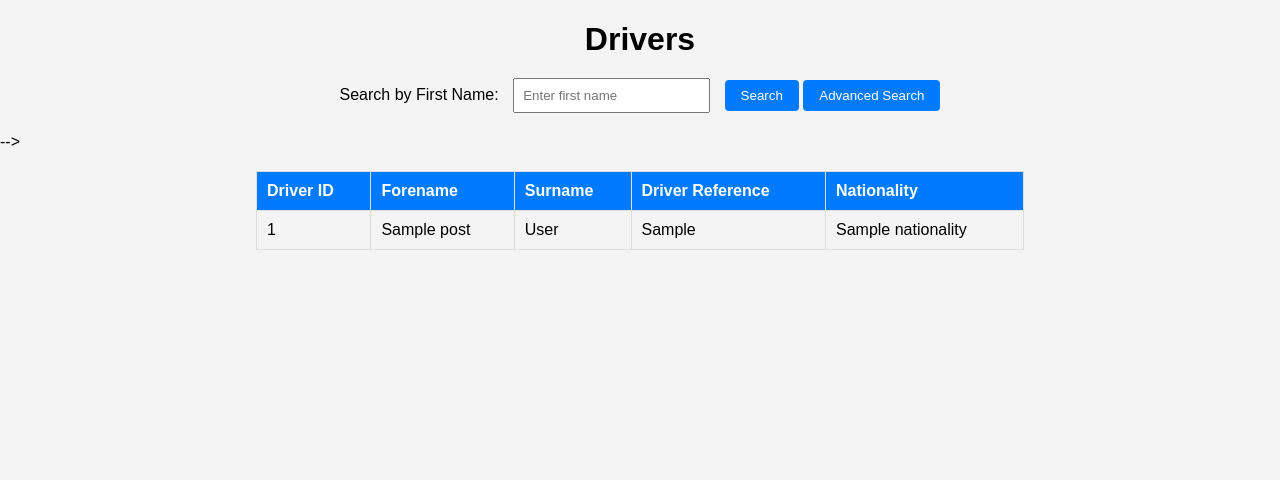
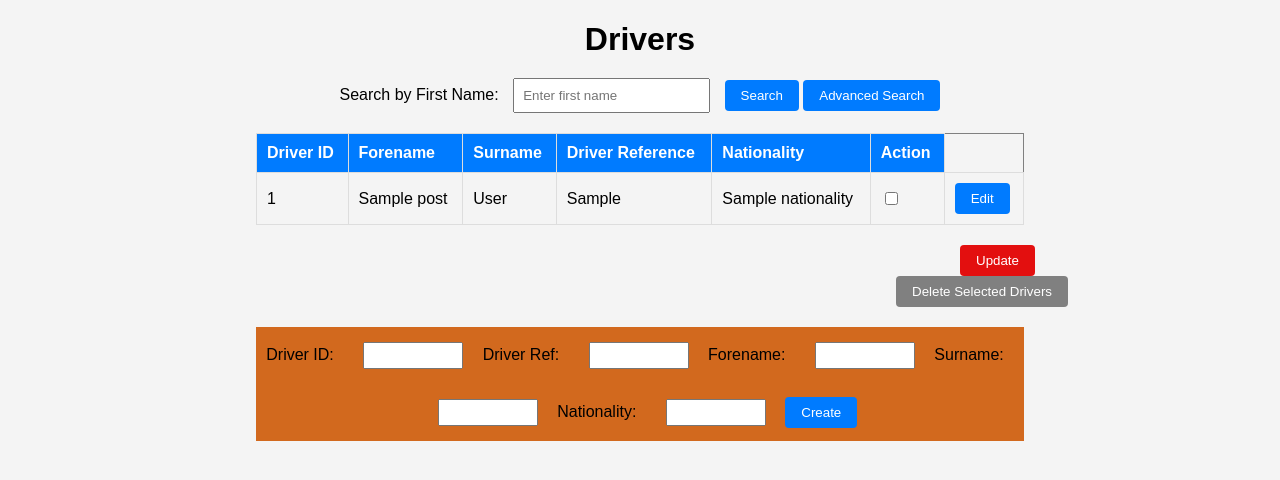
Before and after one commit to databaSEY/Database-Project, a Flask app: template project/templates/drivers/index.html in a window 1280 px wide. Shown: the top 480 px of the page. Run offline with Flask 3, Linux system fonts and the light colour scheme; the template is opened without the code that fills it: most values are stand-ins (such as "Sample title", 1, 10 or a date in 2020); some libraries are stand-ins or nearby versions.

Commit message:
create, update, delete operations

```diff
--- a/project/static/style.css
+++ b/project/static/style.css
@@ -20,7 +20,7 @@ label {
     margin-right: 10px;
 }
 
-input {
+.search-input {
     padding: 8px;
     margin-right: 10px;
 }
@@ -92,9 +92,11 @@ li {
     background-color: #ccc;  /* Set your desired background color on hover */
     color: #555;  /* Set your desired text color on hover */
 }
+
 .table-container {
     margin: 20px auto; /* Auto margin to center the table horizontally */
 }
+
 table {
     width: 60%;
     border-collapse: collapse;
@@ -115,5 +117,30 @@ th {
 tbody tr:nth-child(even) {
     background-color: #f9f9f9;
 }
+.create {
+    margin-top: 20px;
+    margin-left: 20%;
+    margin-right: 20%;
+    background-color: chocolate;
+    text-align: center;
+}
 
+.create-input {
+    padding: 4px;
+    margin: 15px;
+    width: 100px; /* Adjust the width as needed */
+    box-sizing: border-box; /* Include padding and border in the element's total width and height */
+}
+
+.delete-button{
+    text-align: right;
+    margin-left: 70%;
+    background-color: gray;
+
+}
+.update-button{
+    text-align: right;
+    margin-left: 75%;
+    background-color: rgb(227, 15, 15);
+}
 /* Add more styling as needed */
--- a/project/templates/drivers/index.html
+++ b/project/templates/drivers/index.html
@@ -13,7 +13,7 @@
 
   <form id="searchForm" action="{{ url_for('drivers.index') }}" method="GET" onsubmit="saveAndSubmitForms()">
     <label for="search">Search by First Name:</label>
-    <input type="text" id="search" name="search" placeholder="Enter first name">
+    <input class="search-input" type="text" id="search" name="search" placeholder="Enter first name">
     <button type="submit">Search</button>
 
     <button type="button" onclick="toggleAdvancedSearch()">Advanced Search</button>
@@ -37,40 +37,6 @@
     </div>
   </form>
 
-
-
-  <!-- <form id="paginationForm" action="{{ url_for('drivers.index') }}" method="GET" onsubmit="saveDriversPerPage()">
-    <label for="drivers_per_page">Drivers per Page:</label>
-    <select id="drivers_per_page" name="drivers_per_page">
-      <option value="5" {% if drivers_per_page==5 %}selected{% endif %}>5</option>
-      <option value="10" {% if drivers_per_page==10 %}selected{% endif %}>10</option>
-      <option value="20" {% if drivers_per_page==20 %}selected{% endif %}>20</option>
-      <!-- Add more options as needed -->
-    <!-- </select>
-    <button type="submit">Apply</button> -->
-  <!-- </form> --> -->
-
-  <!-- <script>
-    document.addEventListener('DOMContentLoaded', function () {
-      var driversPerPageSelect = document.getElementById('drivers_per_page');
-      var searchForm = document.getElementById('searchForm');
-
-      // Set the initial value of drivers_per_page in the select box
-      driversPerPageSelect.value = localStorage.getItem('driversPerPage') || '10';
-
-      // Save the selected value in local storage when it changes
-      driversPerPageSelect.addEventListener('change', function () {
-        localStorage.setItem('driversPerPage', this.value);
-      });
-
-      // Before submitting the search form, set the value in the select box
-      searchForm.addEventListener('submit', function () {
-        driversPerPageSelect.value = localStorage.getItem('driversPerPage') || '10';
-      });
-    });
-
-  </script> -->
-
   <table class="table-container" border="1">
     <thead>
       <tr>
@@ -79,20 +45,45 @@
         <th>Surname</th>
         <th>Driver Reference</th>
         <th>Nationality</th>
+        <th>Action</th>
       </tr>
     </thead>
     <tbody>
       {% for post in posts %}
-      <tr class="driver-row" data-driver-id="{{ post['driverId'] }}">
-        <td>{{ post['driverId'] }}</td>
-        <td>{{ post['forename'] }}</td>
-        <td>{{ post['surname'] }}</td>
-        <td>{{ post['driverRef'] }}</td>
-        <td>{{ post['nationality'] }}</td>
-      </tr>
-      {% endfor %}
+    <tr class="driver-row" data-driver-id="{{ post['driverId'] }}">
+      <td>{{ post['driverId'] }}</td>
+      <td class="editable">
+        <span>{{ post['forename'] }}</span>
+        <input id="forename" type="text" class="update-input" value="{{ post['forename'] }}" style="display: none;">
+      </td>
+      <td class="editable">
+        <span>{{ post['surname'] }}</span>
+        <input id="surname" type="text" class="update-input" value="{{ post['surname'] }}" style="display: none;">
+      </td>
+      <td class="editable">
+        <span>{{ post['driverRef'] }}</span>
+        <input id="driverRef" type="text" class="update-input" value="{{ post['driverRef'] }}" style="display: none;">
+      </td>
+      <td class="editable">
+        <span>{{ post['nationality'] }}</span>
+        <input id="nationality" type="text" class="update-input" value="{{ post['nationality'] }}" style="display: none;">
+      </td>
+      <td>
+        <input type="checkbox" onclick="handleCheckboxClick(this)">
+      </td>
+      <td>
+        <button class="edit-button" type="button" onclick="handleButtonClick(this)">Edit</button>
+      </td>
+    </tr>
+    {% endfor %}
     </tbody>
   </table>
+
+  <input type="hidden" id="driver_ids" name="driver_ids">
+
+<!-- Delete button -->
+<button class="update-button" type="button" onclick="updateBackend()">Update</button>
+<button class="delete-button" type="button" onclick="deleteSelectedDrivers()">Delete Selected Drivers</button>
 
   <script src="https://code.jquery.com/jquery-3.2.1.slim.min.js" integrity="sha384-KJ3o2DKtIkvYIK3UENzmM7KCkRr/rE9/Qpg6aAZGJwFDMVNA/GpGFF93hXpG5KkN" crossorigin="anonymous"></script>
 <script src="https://cdn.jsdelivr.net/npm/@popperjs/core@2.11.6/dist/umd/popper.min.js" integrity="sha384-MC2CB1nZFz7ZSJlGWeNciFuECM7hA31BlDhzNMz8Tpj2Y6zD8WqUvVLON5khbt6X" crossorigin="anonymous"></script>
@@ -104,43 +95,70 @@
 
       rows.forEach(function(row) {
           row.addEventListener('click', function() {
+            if (event.target.tagName.toLowerCase() === 'input') {
+                // If it's an input, do nothing (or handle the input click as needed)
+                return;
+            }
               var driverId = row.getAttribute('data-driver-id');
               var url = '{{ url_for("drivers.driver_details", driver_id=0, _external=True) }}' + driverId.toString() + '/details';
               window.location.href = url.replace('/details', '');
           });
       });
   });
+
+    // Function to handle checkbox click
+    function handleCheckboxClick(checkbox) {
+          // Stop the propagation of the click event to prevent navigation
+    event.stopPropagation();
+    // Get the row associated with the checkbox
+    var row = checkbox.closest('.driver-row');
+
+    // Toggle the 'selected' class on the row
+    row.classList.toggle('selected');
+
+    // Update the list of selected driver IDs
+    updateSelectedDrivers();
+  }
+
+  function handleButtonClick(button) {
+    event.stopPropagation();
+    var row = button.closest('.driver-row');
+    var editableCells = row.querySelectorAll('.editable');
+
+    // Toggle visibility of text and input elements within the row
+    editableCells.forEach(function(editableCell) {
+      var spanElement = editableCell.querySelector('span');
+      var inputElement = editableCell.querySelector('input');
+
+      spanElement.style.display = spanElement.style.display === 'none' ? 'inline' : 'none';
+      inputElement.style.display = inputElement.style.display === 'none' ? 'inline' : 'none';
+    });
+  }
+
+
+
+
+
 </script>
-  <!-- <div class="pagination">
-      {% for page_num in range(1, total_pages + 1) %}
-          <a href="{{ url_for('drivers.index', page=page_num, drivers_per_page=drivers_per_page) }}">{{ page_num }}</a>
-      {% endfor %}
-    </div> -->
-  <!-- <div class="pagination">
-    {% if total_pages > 1 %}
-    {% set page = page or 1 %}
 
-    {% if page > 1 %}
-    <a href="{{ url_for('drivers.index', page=page-1, drivers_per_page=drivers_per_page) }}"
-      class="previous-button">Previous</a>
-    {% endif %}
+  <form class="create" method="post" action="{{ url_for('drivers.create') }}">
+    <label for="driverId">Driver ID:</label>
+    <input class="create-input" type="text" id="driverId" name="driverId" required>
 
-    {% for page_num in range(1, total_pages + 1) %}
-    {% if page_num == page %}
-    <span class="current-page">{{ page_num }}</span>
-    {% elif page_num == page + 1 or page_num == page - 1 or page_num == total_pages or page_num == 1 %}
-    <a href="{{ url_for('drivers.index', page=page_num, drivers_per_page=drivers_per_page) }}" class="other-pages">{{
-      page_num }}</a>
-    {% elif page_num == page + 2 or page_num == page - 2 %}
-    <span>...</span>
-    {% endif %}
-    {% endfor %}
+    <label for="driverRef">Driver Ref:</label>
+    <input class="create-input" type="text" id="driverRef" name="driverRef" required>
 
-    {% if page < total_pages %} <a href="{{ url_for('drivers.index', page=page+1, drivers_per_page=drivers_per_page) }}"
-      class="next-button">Next</a>
-      {% endif %}
-      {% endif %}
-  </div>     -->
+    <label for="forename">Forename:</label>
+    <input class="create-input" type="text" id="forename" name="forename" required>
+
+    <label for="surname">Surname:</label>
+    <input class="create-input" type="text" id="surname" name="surname" required>
+
+    <label for="nationality">Nationality:</label>
+    <input class="create-input" type="text" id="nationality" name="nationality" required>
+
+    <button type="submit">Create</button>
+  </form>
 </body>
 
 <script>
@@ -189,8 +207,88 @@
     detailsRow.style.display = (detailsRow.style.display === 'none') ? '' : 'none';
   }
 
+  function deleteSelectedDrivers() {
+  // Retrieve the list of selected driver IDs from the hidden input
+  var driverIds = JSON.parse(document.getElementById('driver_ids').value);
 
+  // Send the selected driver IDs to the server using AJAX
+  fetch('/drivers/delete', {
+    method: 'DELETE',
+    headers: {
+      'Content-Type': 'application/json',
+      'Accept': 'application/json', // Add this line
+    },
+    body: JSON.stringify({ driver_ids: driverIds }),
+  })
+  .then(response => {
+    if (!response.ok) {
+      throw new Error(`HTTP error! Status: ${response.status}`);
+    }
+    return response.json();
+  })
+  .then(data => {
+    console.log('Success:', data);
+    // Optionally, update the UI or perform other actions based on the server response
+  })
+  .catch((error) => {
+    console.error('Error:', error);
+    // Handle errors as needed
+  });
+  window.location.reload()
+}
+function updateBackend() {
+    var rows = document.querySelectorAll('.driver-row');
+    var updatedData = [];
+
+    rows.forEach(function(row) {
+      var driverId = row.getAttribute('data-driver-id');
+        var forename = row.querySelector('.editable input[id="forename"]').value;
+        var surname = row.querySelector('.editable input[id="surname"]').value;
+        var driverRef = row.querySelector('.editable input[id="driverRef"]').value;
+        var nationality = row.querySelector('.editable input[id="nationality"]').value;
+
+      updatedData.push({
+        driverId: driverId,
+        forename: forename,
+        surname: surname,
+        driverRef: driverRef,
+        nationality: nationality
+        // Add more fields as needed
+      });
+    });
+
+  // Make an AJAX request to update the backend
+  fetch('drivers/update', {
+    method: 'POST',
+    headers: {
+      'Content-Type': 'application/json',
+    },
+    body: JSON.stringify({ data: updatedData }),
+  })
+    .then(response => response.json())
+    .then(data => {
+      // Handle the response from the server if needed
+      console.log('Update successful', data);
+    })
+    .catch(error => {
+      console.error('Error updating backend', error);
+    });
+}
 
 </script>
 
+<script>
+  // // Get the current URL using JavaScript
+  // var currentUrl = window.location.href;
+
+  // // Send the URL to the server using an HTTP request (you might want to use AJAX for this)
+  // fetch('/url', {
+  //     method: 'POST',
+  //     headers: {
+  //         'Content-Type': 'application/json',
+  //     },
+  //     body: JSON.stringify({ url: currentUrl }),
+  // });
+</script>
+
 </html>
```
Also changed, not shown: project/drivers.py (+55 -0 lines).
